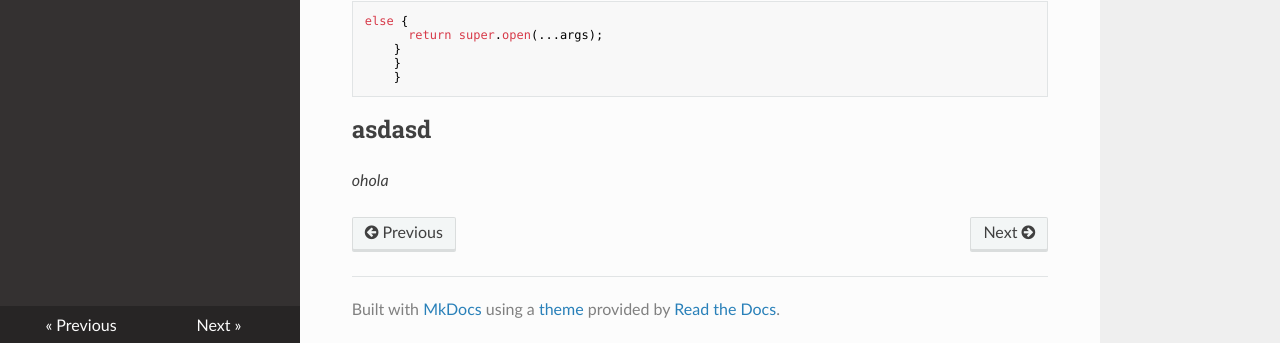
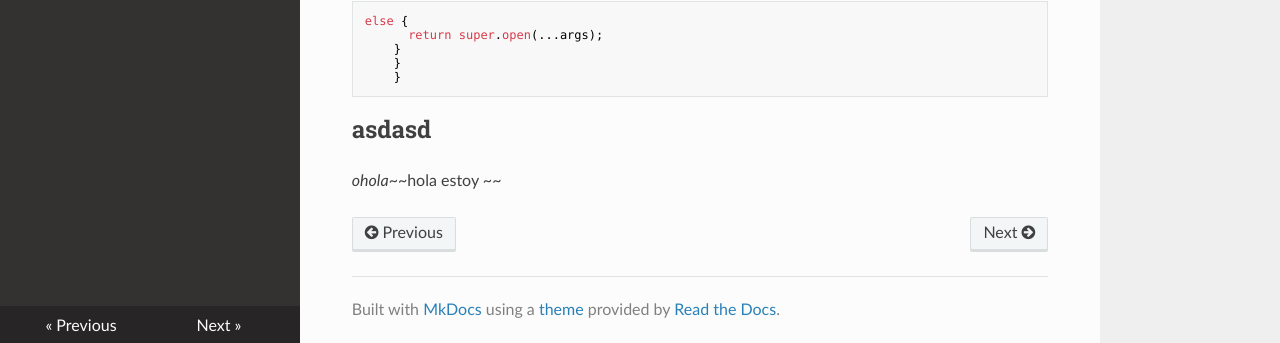
Before and after one commit to miguelgarciauwu/documentmkdocs, an MkDocs documentation site: the page built from docs/prueba01.md, in a window 1280 px wide and 900 px high, scrolled down 601 px. Shown: the part 554-897 px from the top of the window. Built offline with MkDocs 1.6.1, drawn with Linux system fonts in a browser that asks for light colours; nearby versions of some CDN libraries.

Commit message:
docs/prueba01.md updated from https://stackedit.io/

```diff
--- a/docs/prueba01.md
+++ b/docs/prueba01.md
@@ -49,7 +49,8 @@ este se actualiza instanteamente en git ahor asolo habrai que compilar en RED TH
         }
 ## asdasd
 
-*ohola*
+*ohola*~~hola estoy ~~
 <!--stackedit_data:
-eyJoaXN0b3J5IjpbLTM5NjM1MTY5MiwtMTU2MzczOTg5NV19
+eyJoaXN0b3J5IjpbMjA0NjA2MjczMiwtMzk2MzUxNjkyLC0xNT
+YzNzM5ODk1XX0=
 -->
```
